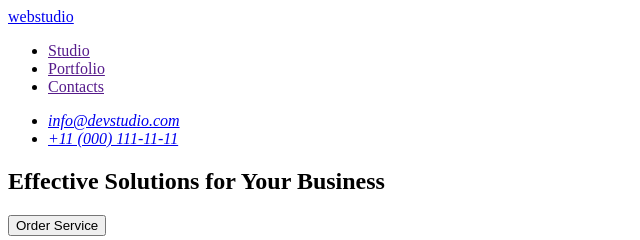
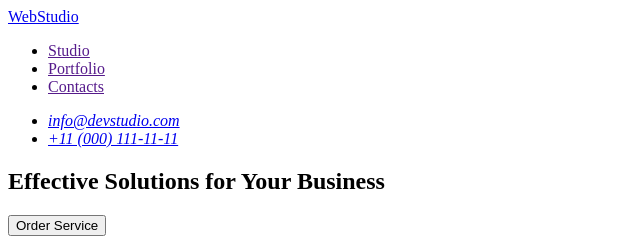
Before and after one commit to vladzaiats/goit-markup-hw-01, a plain HTML site: page index.html in a window 1280 px wide. Shown: the top 240 px of the page, 0-640 px from the left. Drawn offline with Linux system fonts and the light colour scheme.

Commit message:
update nav

```diff
--- a/index.html
+++ b/index.html
@@ -7,8 +7,8 @@
   </head>
   <body>
     <header>
-      <a href="./index.html">webstudio</a>
       <nav>
+        <a href="./index.html">WebStudio</a>
         <ul>
           <li><a href="">Studio</a></li>
           <li><a href="">Portfolio</a></li>
```
